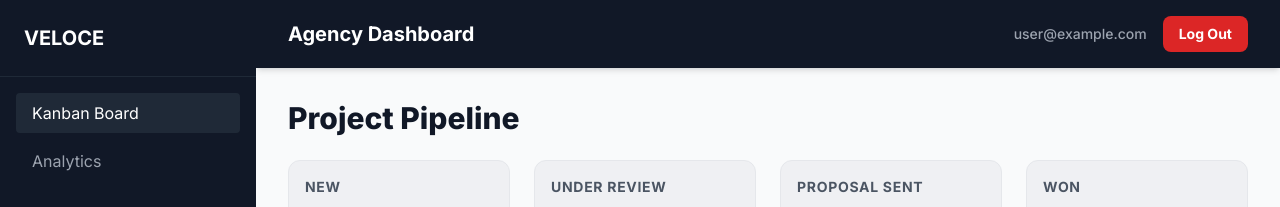
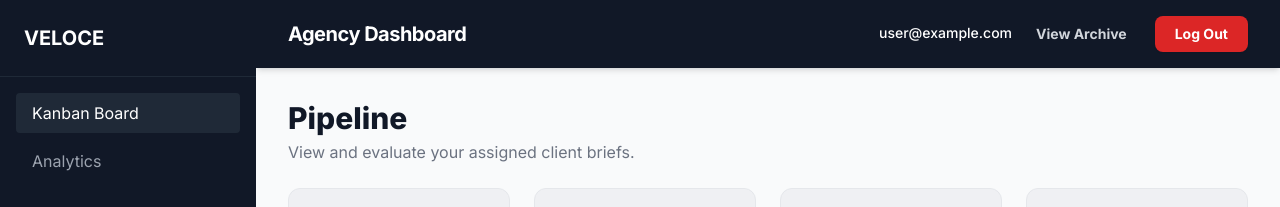
Before and after one commit to TayyabMuhammad5/veloce, a Next.js app: page /dashboard in a window 1280 px wide. Shown: the top 207 px of the page. Built offline with nearby package versions, Linux system fonts and the light colour scheme; no server answers; the database is empty; sample sign-in values are in the browser's storage.

Commit message:
Project completed

```diff
--- a/app/dashboard/page.tsx
+++ b/app/dashboard/page.tsx
@@ -12,8 +12,10 @@ export default async function DashboardPage() {
   if (!session) redirect('/login')
 
   const limit = 12
+
+  // 1. Fetch only the first batch of records
   const briefs = await prisma.brief.findMany({
-    take: limit + 1,
+    take: limit + 1, // Fetch one extra to check for a next page
     where: {
       isArchived: false,
       ...(session.user.role === 'ADMIN' ? {} : { assigneeId: session.user.id })
@@ -22,6 +24,7 @@ export default async function DashboardPage() {
     include: { analysis: true, assignee: true }
   })
 
+  // 2. Calculate the initial cursor
   let initialNextCursor: string | undefined = undefined
   if (briefs.length > limit) {
     const nextItem = briefs.pop()
@@ -31,20 +34,57 @@ export default async function DashboardPage() {
   return (
     <div className="min-h-screen bg-gray-50 flex flex-col">
       <header className="bg-gray-900 px-8 py-4 flex justify-between items-center text-white shrink-0 shadow-md">
-        <h1 className="text-xl font-bold">Agency Dashboard</h1>
-        <div className="flex items-center gap-4">
-          <span className="text-sm font-medium text-gray-400">{session.user.email}</span>
-          <form action={async () => { "use server"; await signOut({ redirectTo: "/" }) }}>
-            <button type="submit" className="bg-red-600 px-4 py-2 rounded-lg text-sm font-bold">Log Out</button>
-          </form>
+        <div>
+          <h1 className="text-xl font-bold tracking-tight">Agency Dashboard</h1>
+        </div>
+
+        <div className="flex items-center gap-6">
+          <div className="text-right hidden sm:block">
+            <div className="font-medium text-sm">{session.user.email}</div>
+            <div className={`text-xs uppercase font-extrabold tracking-wider mt-0.5 ${session.user.role === 'ADMIN' ? 'text-purple-400' : 'text-blue-400'}`}>
+              {session.user.role}
+            </div>
+          </div>
+
+          <div className="flex items-center gap-3">
+            <Link href="/dashboard/archived" className="text-sm font-bold text-gray-300 hover:text-white mr-4 transition-colors">
+              View Archive
+            </Link>
+
+            {session.user.role === "ADMIN" && (
+              <Link href="/dashboard/team" className="bg-purple-600 hover:bg-purple-500 text-white px-4 py-2 rounded-lg text-sm font-bold transition-all shadow-sm">
+                Manage Team
+              </Link>
+            )}
+
+            <form action={async () => {
+              "use server"
+              await signOut({ redirectTo: "/" })
+            }}>
+              <button type="submit" className="bg-red-600 hover:bg-red-500 text-white px-5 py-2 rounded-lg text-sm font-bold transition-all shadow-sm">
+                Log Out
+              </button>
+            </form>
+          </div>
         </div>
       </header>
 
-      <main className="p-8 flex-1 flex flex-col">
-        <div className="mb-6">
-          <h2 className="text-3xl font-extrabold text-gray-900">Project Pipeline</h2>
+      <main className="p-8 flex-1 flex flex-col overflow-hidden">
+        <div className="mb-6 shrink-0">
+          <h2 className="text-3xl font-extrabold text-gray-900">Pipeline</h2>
+          <p className="text-gray-500 mt-1">
+            {session.user.role === 'ADMIN'
+              ? "Manage all incoming client briefs and assignments."
+              : "View and evaluate your assigned client briefs."}
+          </p>
         </div>
-        <KanbanBoard initialBriefs={briefs} initialNextCursor={initialNextCursor} />
+
+        <div className="flex-1 overflow-hidden flex flex-col">
+          <KanbanBoard
+            initialBriefs={briefs}
+            initialNextCursor={initialNextCursor}
+          />
+        </div>
       </main>
     </div>
   )
--- a/lib/validations.ts
+++ b/lib/validations.ts
@@ -1,4 +1,3 @@
-// lib/validations.ts
 import { z } from "zod";
 
 export const submitBriefSchema = z.object({
```
